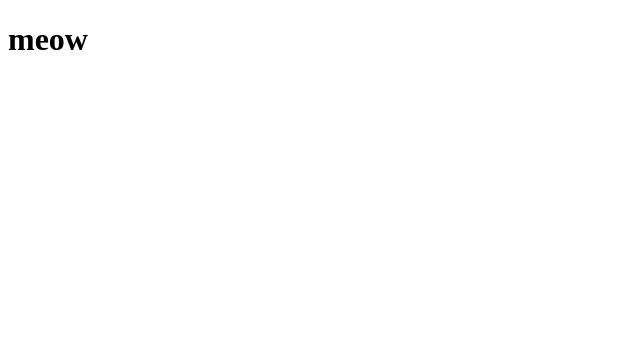
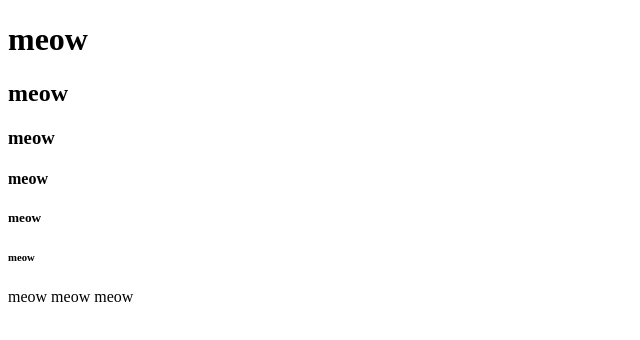
Before and after one commit to poopy83/poopy83.github.io, a plain HTML site: page index.html in a window 1280 px wide. Shown: the whole page, without its empty margins (0-640 px from the left). Drawn offline with Linux system fonts and the light colour scheme.

Commit message:
heeheheheohoa

```diff
--- a/index.html
+++ b/index.html
@@ -6,6 +6,15 @@
 <body>
 
 <h1>meow</h1>
+<h2>meow</h2>
+<h3>meow</h3>
+<h4>meow</h4>
+<h5>meow</h5>
+<h6>meow</h6>
+<h7>meow</h7>
+<h8>meow</h8>
+<h9>meow</h9>
+
 
 </body>
 </html>
```
